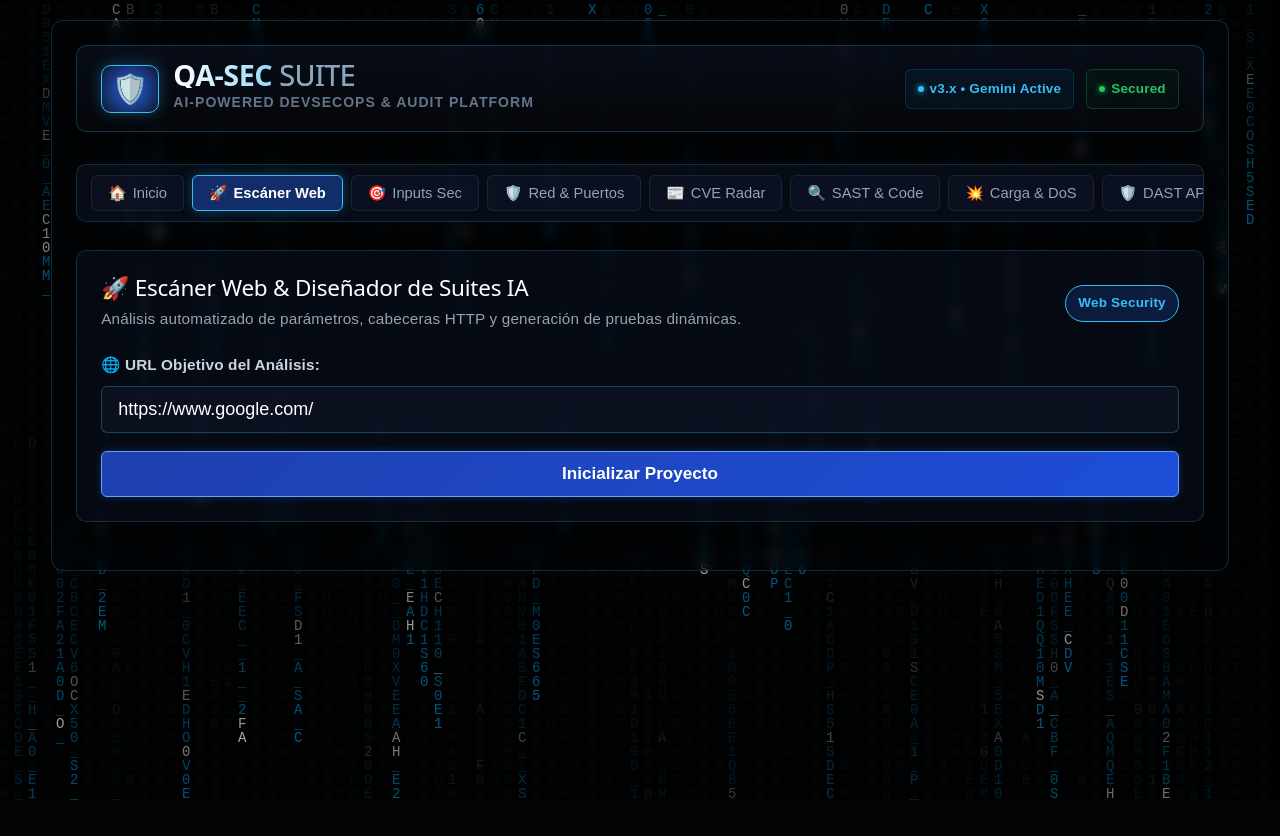
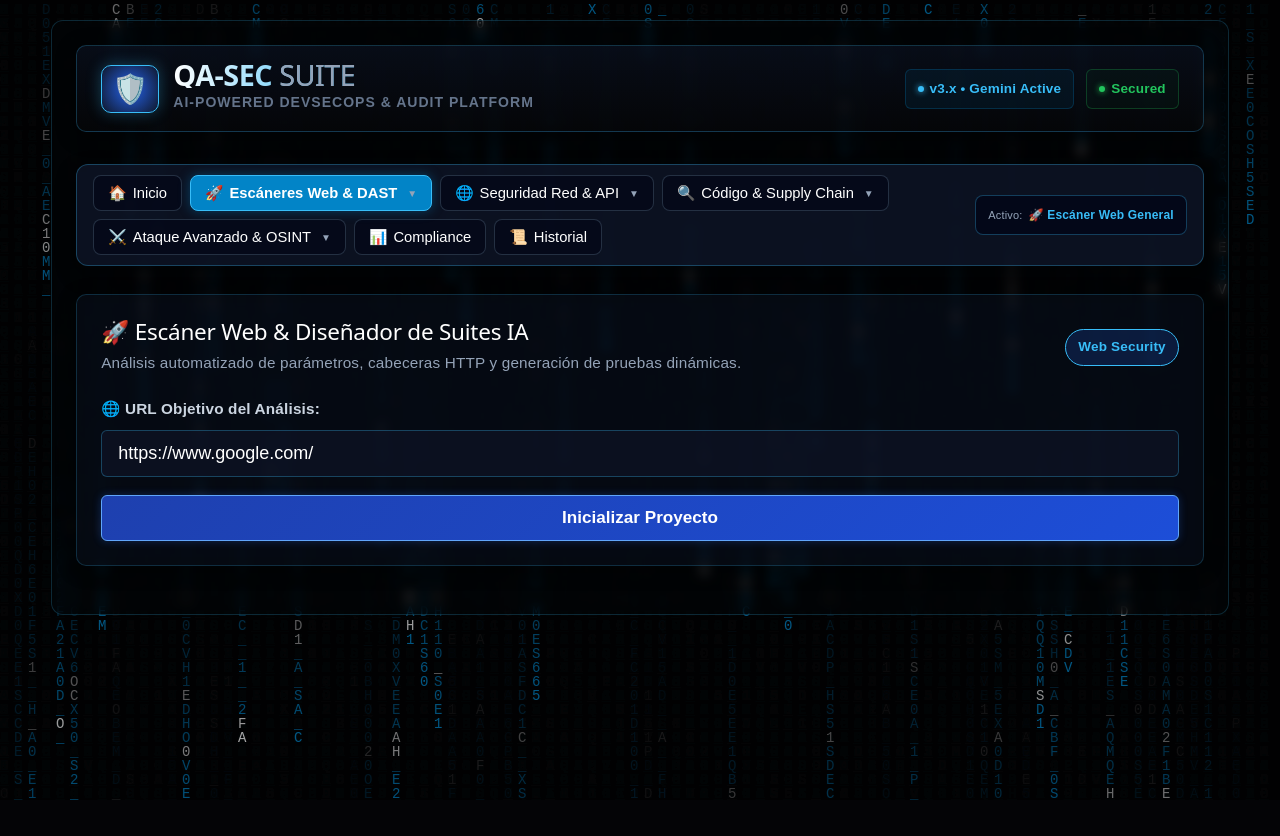
Before and after one commit to DavidValencia96/qa-sec, a React (Vite) app in the folder client/: page / in a window 1280 px wide. Both pictures are taken after a click on the button "🚀 Iniciar Auditoría Web". Shown: the top 836 px of the page. Built offline with nearby package versions, Linux system fonts and the light colour scheme.

Commit message:
ux/ui home

```diff
--- a/client/src/components/dashboard/NavigationTabs.tsx
+++ b/client/src/components/dashboard/NavigationTabs.tsx
@@ -1,4 +1,4 @@
-import React from 'react';
+import React, { useState, useRef, useEffect } from 'react';
 import type { TabType } from './dashboard.types';
 export type { TabType };
 
@@ -7,64 +7,220 @@ interface NavigationTabsProps {
   onTabChange: (tab: TabType) => void;
 }
 
+interface TabGroup {
+  id: string;
+  label: string;
+  icon: string;
+  tabs: Array<{ id: TabType; label: string; icon: string }>;
+}
+
 export const NavigationTabs: React.FC<NavigationTabsProps> = ({ activeTab, onTabChange }) => {
-  const tabs: Array<{ id: TabType; label: string; icon: string }> = [
-    { id: 'home', label: 'Inicio', icon: '🏠' },
-    { id: 'scanner', label: 'Escáner Web', icon: '🚀' },
-    { id: 'injection', label: 'Inputs Sec', icon: '🎯' },
+  const [openDropdown, setOpenDropdown] = useState<string | null>(null);
+  const containerRef = useRef<HTMLDivElement>(null);
+
+  // Cierra los menús desplegables al hacer clic fuera
+  useEffect(() => {
+    const handleClickOutside = (e: MouseEvent) => {
+      if (containerRef.current && !containerRef.current.contains(e.target as Node)) {
+        setOpenDropdown(null);
+      }
+    };
+    document.addEventListener('mousedown', handleClickOutside);
+    return () => document.removeEventListener('mousedown', handleClickOutside);
+  }, []);
+
+  const groups: TabGroup[] = [
+    {
+      id: 'web-audit',
+      label: 'Escáneres Web & DAST',
+      icon: '🚀',
+      tabs: [
+        { id: 'scanner', label: 'Escáner Web General', icon: '🚀' },
+        { id: 'injection', label: 'Inputs & Sanitización Sec', icon: '🎯' },
+      ],
+    },
+    {
+      id: 'network-api',
+      label: 'Seguridad Red & API',
+      icon: '🌐',
+      tabs: [
         { id: 'network', label: 'Red & Puertos', icon: '🛡️' },
+        { id: 'dast', label: 'DAST API / OpenAPI', icon: '⚡' },
+        { id: 'load-test', label: 'Pruebas Carga & DoS', icon: '💥' },
+      ],
+    },
+    {
+      id: 'code-supply',
+      label: 'Código & Supply Chain',
+      icon: '🔍',
+      tabs: [
+        { id: 'sast', label: 'SAST & Code Audit', icon: '🔍' },
+        { id: 'sca', label: 'SCA & Supply Chain', icon: '🔐' },
         { id: 'cve', label: 'CVE Radar', icon: '📰' },
-    { id: 'sast', label: 'SAST & Code', icon: '🔍' },
-    { id: 'load-test', label: 'Carga & DoS', icon: '💥' },
-    { id: 'dast', label: 'DAST API', icon: '🛡️' },
-    { id: 'sca', label: 'SCA & Supply', icon: '🔐' },
-    { id: 'easm', label: 'EASM OSINT', icon: '🕸️' },
-    { id: 'redteam', label: 'Red Team', icon: '⚔️' },
-    { id: 'emailsec', label: 'Email Sec', icon: '📧' },
-    { id: 'compliance', label: 'Compliance', icon: '📊' },
-    { id: 'history', label: 'Historial', icon: '📜' },
+      ],
+    },
+    {
+      id: 'advanced-attack',
+      label: 'Ataque Avanzado & OSINT',
+      icon: '⚔️',
+      tabs: [
+        { id: 'easm', label: 'EASM OSINT Recon', icon: '🕸️' },
+        { id: 'redteam', label: 'Red Team & Explotación', icon: '⚔️' },
+        { id: 'emailsec', label: 'Email Sec & Defense', icon: '📧' },
+      ],
+    },
   ];
+
+  // Identifica si la pestaña activa está en un dropdown o es un botón directo
+  const isDirectTab = activeTab === 'home' || activeTab === 'compliance' || activeTab === 'history';
+
+  const getActiveTabLabel = (): { label: string; icon: string } => {
+    if (activeTab === 'home') return { label: 'Inicio', icon: '🏠' };
+    if (activeTab === 'compliance') return { label: 'Compliance Radar', icon: '📊' };
+    if (activeTab === 'history') return { label: 'Historial Centralizado', icon: '📜' };
+
+    for (const g of groups) {
+      const found = g.tabs.find((t) => t.id === activeTab);
+      if (found) return { label: found.label, icon: found.icon };
+    }
+    return { label: 'Inicio', icon: '🏠' };
+  };
+
+  const activeInfo = getActiveTabLabel();
 
   return (
     <div
+      ref={containerRef}
       style={{
+        width: '100%',
         display: 'flex',
         alignItems: 'center',
-        gap: '8px',
+        justifyContent: 'space-between',
+        gap: '10px',
         marginBottom: '28px',
-        width: '100%',
-        overflowX: 'auto',
-        padding: '10px 14px',
-        background: 'rgba(15, 23, 42, 0.45)',
-        backdropFilter: 'blur(10px)',
-        borderRadius: '10px',
-        border: '1px solid rgba(56, 189, 248, 0.2)',
+        backgroundColor: 'rgba(15, 23, 42, 0.75)',
+        border: '1px solid rgba(56, 189, 248, 0.3)',
+        borderRadius: '12px',
+        padding: '10px 16px',
+        backdropFilter: 'blur(12px)',
+        boxShadow: '0 8px 20px rgba(0, 0, 0, 0.4)',
         boxSizing: 'border-box',
-        scrollbarWidth: 'thin',
+        position: 'relative',
+        zIndex: 50,
       }}
     >
-      {tabs.map((tab) => {
-        const isActive = activeTab === tab.id;
+      <div style={{ display: 'flex', gap: '8px', alignItems: 'center', flexWrap: 'wrap' }}>
+        {/* 1. BOTÓN INDEPENDIENTE: INICIO */}
+        <button
+          type="button"
+          onClick={() => {
+            onTabChange('home');
+            setOpenDropdown(null);
+          }}
+          style={{
+            backgroundColor: activeTab === 'home' ? '#0284c7' : 'rgba(2, 6, 23, 0.6)',
+            color: '#ffffff',
+            border: activeTab === 'home' ? '1px solid #38bdf8' : '1px solid rgba(51, 65, 85, 0.7)',
+            borderRadius: '8px',
+            padding: '8px 14px',
+            fontSize: '0.82rem',
+            fontWeight: activeTab === 'home' ? 'bold' : '500',
+            cursor: 'pointer',
+            display: 'flex',
+            alignItems: 'center',
+            gap: '6px',
+            boxShadow: activeTab === 'home' ? '0 0 12px rgba(2, 132, 199, 0.4)' : 'none',
+            transition: 'all 0.15s ease',
+          }}
+        >
+          <span>🏠</span>
+          <span>Inicio</span>
+        </button>
+
+        {/* 2. GRUPOS DROPDOWN */}
+        {groups.map((group) => {
+          const isGroupActive = !isDirectTab && group.tabs.some((t) => t.id === activeTab);
+          const isOpen = openDropdown === group.id;
+
+          return (
+            <div key={group.id} style={{ position: 'relative' }}>
+              <button
+                type="button"
+                onClick={() => setOpenDropdown(isOpen ? null : group.id)}
+                style={{
+                  backgroundColor: isGroupActive ? '#0284c7' : isOpen ? 'rgba(30, 41, 59, 0.8)' : 'rgba(2, 6, 23, 0.6)',
+                  color: '#ffffff',
+                  border: isGroupActive ? '1px solid #38bdf8' : '1px solid rgba(51, 65, 85, 0.7)',
+                  borderRadius: '8px',
+                  padding: '8px 14px',
+                  fontSize: '0.82rem',
+                  fontWeight: isGroupActive ? 'bold' : '500',
+                  cursor: 'pointer',
+                  display: 'flex',
+                  alignItems: 'center',
+                  gap: '6px',
+                  boxShadow: isGroupActive ? '0 0 12px rgba(2, 132, 199, 0.4)' : 'none',
+                  transition: 'all 0.15s ease',
+                }}
+              >
+                <span>{group.icon}</span>
+                <span>{group.label}</span>
+                <span style={{ fontSize: '10px', color: '#94a3b8', marginLeft: '4px' }}>
+                  {isOpen ? '▲' : '▼'}
+                </span>
+              </button>
+
+              {/* MENÚ DESPLEGABLE */}
+              {isOpen && (
+                <div
+                  style={{
+                    position: 'absolute',
+                    top: 'calc(100% + 6px)',
+                    left: 0,
+                    minWidth: '220px',
+                    backgroundColor: '#090d16',
+                    border: '1px solid #0284c7',
+                    borderRadius: '10px',
+                    padding: '6px',
+                    boxShadow: '0 10px 25px rgba(0, 0, 0, 0.85)',
+                    backdropFilter: 'blur(16px)',
+                    zIndex: 100,
+                    display: 'flex',
+                    flexDirection: 'column',
+                    gap: '4px',
+                  }}
+                >
+                  {group.tabs.map((tab) => {
+                    const isTabSelected = activeTab === tab.id;
                     return (
                       <button
                         key={tab.id}
                         type="button"
-            onClick={() => onTabChange(tab.id)}
+                        onClick={() => {
+                          onTabChange(tab.id);
+                          setOpenDropdown(null);
+                        }}
                         style={{
-              padding: '8px 16px',
+                          width: '100%',
+                          textAlign: 'left',
+                          backgroundColor: isTabSelected ? 'rgba(2, 132, 199, 0.25)' : 'transparent',
+                          color: isTabSelected ? '#38bdf8' : '#e2e8f0',
+                          border: isTabSelected ? '1px solid rgba(56, 189, 248, 0.4)' : '1px solid transparent',
                           borderRadius: '6px',
-              border: isActive ? '1px solid #38bdf8' : '1px solid rgba(255, 255, 255, 0.08)',
+                          padding: '8px 12px',
                           fontSize: '0.82rem',
-              fontWeight: isActive ? '700' : '500',
+                          fontWeight: isTabSelected ? 'bold' : 'normal',
                           cursor: 'pointer',
-              backgroundColor: isActive ? 'rgba(37, 99, 235, 0.4)' : 'rgba(15, 23, 42, 0.5)',
-              color: isActive ? '#ffffff' : '#94a3b8',
-              whiteSpace: 'nowrap',
-              boxShadow: isActive ? '0 0 12px rgba(56, 189, 248, 0.3)' : 'none',
-              transition: 'all 0.2s ease',
                           display: 'flex',
                           alignItems: 'center',
-              gap: '6px',
+                          gap: '8px',
+                          transition: 'background-color 0.15s ease',
+                        }}
+                        onMouseEnter={(e) => {
+                          if (!isTabSelected) e.currentTarget.style.backgroundColor = 'rgba(30, 41, 59, 0.5)';
+                        }}
+                        onMouseLeave={(e) => {
+                          if (!isTabSelected) e.currentTarget.style.backgroundColor = 'transparent';
                         }}
                       >
                         <span>{tab.icon}</span>
@@ -73,5 +229,86 @@ export const NavigationTabs: React.FC<NavigationTabsProps> = ({ activeTab, onTab
                     );
                   })}
                 </div>
+              )}
+            </div>
+          );
+        })}
+
+        {/* 3. BOTÓN INDEPENDIENTE: COMPLIANCE */}
+        <button
+          type="button"
+          onClick={() => {
+            onTabChange('compliance');
+            setOpenDropdown(null);
+          }}
+          style={{
+            backgroundColor: activeTab === 'compliance' ? '#0284c7' : 'rgba(2, 6, 23, 0.6)',
+            color: '#ffffff',
+            border: activeTab === 'compliance' ? '1px solid #38bdf8' : '1px solid rgba(51, 65, 85, 0.7)',
+            borderRadius: '8px',
+            padding: '8px 14px',
+            fontSize: '0.82rem',
+            fontWeight: activeTab === 'compliance' ? 'bold' : '500',
+            cursor: 'pointer',
+            display: 'flex',
+            alignItems: 'center',
+            gap: '6px',
+            boxShadow: activeTab === 'compliance' ? '0 0 12px rgba(2, 132, 199, 0.4)' : 'none',
+            transition: 'all 0.15s ease',
+          }}
+        >
+          <span>📊</span>
+          <span>Compliance</span>
+        </button>
+
+        {/* 4. BOTÓN INDEPENDIENTE: HISTORIAL */}
+        <button
+          type="button"
+          onClick={() => {
+            onTabChange('history');
+            setOpenDropdown(null);
+          }}
+          style={{
+            backgroundColor: activeTab === 'history' ? '#0284c7' : 'rgba(2, 6, 23, 0.6)',
+            color: '#ffffff',
+            border: activeTab === 'history' ? '1px solid #38bdf8' : '1px solid rgba(51, 65, 85, 0.7)',
+            borderRadius: '8px',
+            padding: '8px 14px',
+            fontSize: '0.82rem',
+            fontWeight: activeTab === 'history' ? 'bold' : '500',
+            cursor: 'pointer',
+            display: 'flex',
+            alignItems: 'center',
+            gap: '6px',
+            boxShadow: activeTab === 'history' ? '0 0 12px rgba(2, 132, 199, 0.4)' : 'none',
+            transition: 'all 0.15s ease',
+          }}
+        >
+          <span>📜</span>
+          <span>Historial</span>
+        </button>
+      </div>
+
+      {/* PILL DE MÓDULO ACTIVO */}
+      <div
+        style={{
+          display: 'flex',
+          alignItems: 'center',
+          gap: '6px',
+          backgroundColor: 'rgba(2, 6, 23, 0.8)',
+          border: '1px solid rgba(56, 189, 248, 0.3)',
+          padding: '6px 12px',
+          borderRadius: '8px',
+          whiteSpace: 'nowrap',
+        }}
+      >
+        <span style={{ fontSize: '11px', color: '#94a3b8' }}>Activo:</span>
+        <span style={{ fontSize: '12px', fontWeight: 'bold', color: '#38bdf8', display: 'flex', alignItems: 'center', gap: '4px' }}>
+          {activeInfo.icon} {activeInfo.label}
+        </span>
+      </div>
+    </div>
   );
 };
+
+export default NavigationTabs;
```
Also changed, not shown: client/src/App.tsx (+20 -2 lines). Lines whose indentation alone changed are shown as unchanged.
